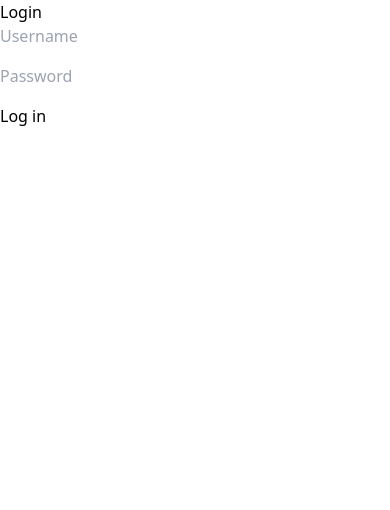
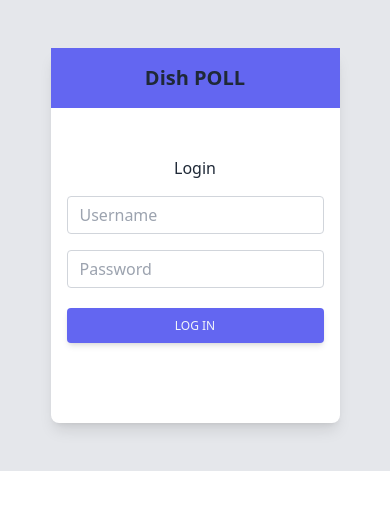
Before and after one commit to virajjain11/dish-poll, a React (Create React App) app: page / in a window 390 px wide. Shown: the top 510 px of the page. Built offline with nearby package versions, Linux system fonts and the light colour scheme.

Commit message:
add styling to Login Page

```diff
--- a/src/components/LoginPage/Login.js
+++ b/src/components/LoginPage/Login.js
@@ -1,7 +1,17 @@
-import React, { useState } from "react";
-const users = require("../../users/users.json");
+import React, { useEffect, useState } from "react";
+import { useNavigate } from "react-router-dom";
+const users = require("../../resources/users.json");
 
 const Login = () => {
+  const navigate = useNavigate();
+  useEffect(() => {
+    const userLoggedIn = localStorage.getItem("user");
+    // console.log(userLoggedIn);
+    if (userLoggedIn) {
+      navigate("/home");
+    }
+  }, []);
+
   const initialValue = {
     username: "",
     password: "",
@@ -51,7 +61,8 @@ const Login = () => {
         });
       } else {
         localStorage.setItem("user", loggedInUser[0].username);
-        console.log("loggedInUser", loggedInUser);
+        // console.log("loggedInUser", loggedInUser);
+        navigate("/home");
       }
       setCredentials(initialValue);
     }
@@ -59,12 +70,22 @@ const Login = () => {
   // console.log(error, error.username);
   return (
     <>
-      <form onSubmit={handleSubmit}>
-        <p>Login</p>
+      <section className="h-full w-full gradient-form bg-gray-200 md:h-screen">
+        {/* <div className="container "> */}
+        <div className="flex container justify-center py-12 px-6 items-center flex-wrap h-full text-gray-800">
+          <div className=" bg-white shadow-lg rounded-lg">
+            <div className="bg-indigo-500">
+              <h4 className="text-xl font-semibold p-4 mb-8  text-center">
+                Dish POLL{" "}
+              </h4>
+            </div>
+            <form className="p-4 md:p-12 ">
+              <p className="mb-4 text-center">Login</p>
               <div className="mb-4">
                 <input
                   type="text"
                   name="username"
+                  className="form-control block w-full px-3 py-1.5 text-base font-normal text-gray-700 bg-white bg-clip-padding border border-solid border-gray-300 rounded transition ease-in-out m-0 focus:text-gray-700 focus:border-blue-600 "
                   placeholder="Username"
                   value={credentials.username || ""}
                   onChange={handleLoginCredentials}
@@ -74,15 +95,33 @@ const Login = () => {
                 <input
                   type="password"
                   name="password"
+                  className="form-control block w-full px-3 py-1.5 text-base font-normal text-gray-700 bg-white bg-clip-padding border border-solid border-gray-300 rounded transition ease-in-out m-0 focus:text-gray-700  focus:border-blue-600 "
                   value={credentials.password || ""}
                   placeholder="Password"
                   onChange={handleLoginCredentials}
                 />
               </div>
-        <div>
-          <button type="submit">Log in</button>
+              <div className="text-center pt-1 mb-12 pb-1">
+                <button
+                  className="inline-block px-6 py-2.5 text-slate-100 font-medium bg-indigo-500 text-xs leading-tight uppercase rounded shadow-md hover:bg-indigo-700 hover:shadow-lg focus:shadow-lg focus:outline-none focus:ring-0 active:shadow-lg transition duration-150 ease-in-out w-full mb-3"
+                  type="button"
+                  onClick={handleSubmit}
+                >
+                  Log in
+                </button>
+                {/* {error.isError && (
+                  <> */}
+                <p className="text-gray-500 w-[250px] ">
+                  {error.errorCondition}
+                </p>
+                {/* </>
+                )} */}
               </div>
             </form>
+          </div>
+        </div>
+        {/* </div> */}
+      </section>
     </>
   );
 };
```
Lines whose indentation alone changed are shown as unchanged.
